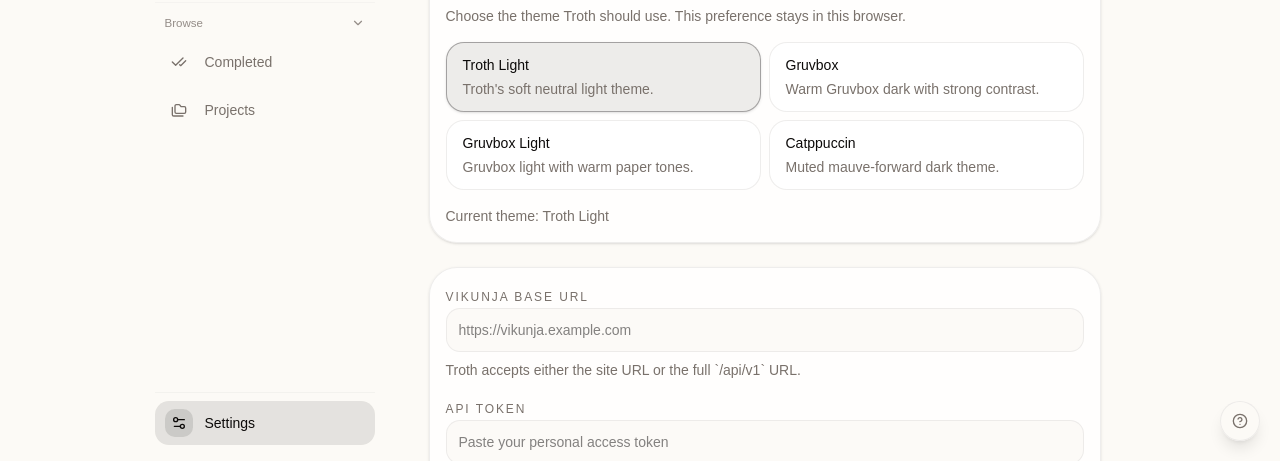
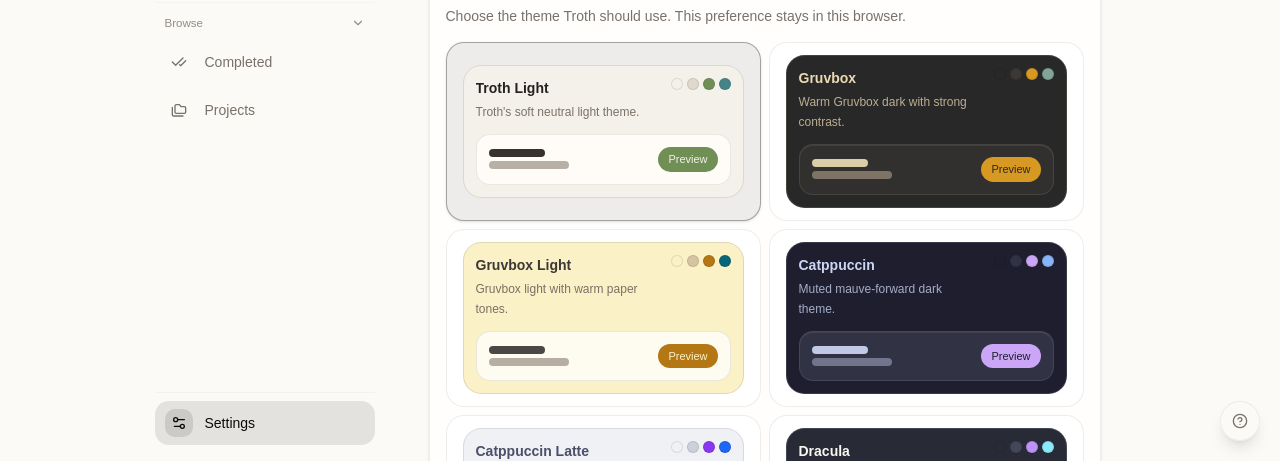
Before and after one commit to wgnrd/Troth, a SvelteKit app: page /settings in a window 1280 px wide. Shown: the part 339-800 px from the top of the page. Built offline with nearby package versions, Linux system fonts and the light colour scheme.

Commit message:
add more themes

```diff
--- a/src/lib/stores/theme.ts
+++ b/src/lib/stores/theme.ts
@@ -5,7 +5,13 @@
 const LEGACY_MODE_KEY = 'troth.theme.mode';
 
 export type ResolvedTheme = 'light' | 'dark';
-export type ThemeId = 'troth-light' | 'gruvbox' | 'gruvbox-light' | 'catppuccin';
+export type ThemeId =
+	| 'troth-light'
+	| 'gruvbox'
+	| 'gruvbox-light'
+	| 'catppuccin'
+	| 'catppuccin-latte'
+	| 'dracula';
 
 export type ThemeState = {
 	selected: ThemeId;
@@ -18,6 +24,14 @@
 	description: string;
 	resolved: ResolvedTheme;
 	themeColor: string;
+	preview: {
+		background: string;
+		card: string;
+		text: string;
+		muted: string;
+		accent: string;
+		swatches: string[];
+	};
 };
 
 export const themeOptions: ThemeOption[] = [
@@ -26,28 +40,90 @@
 		label: 'Troth Light',
 		description: "Troth's soft neutral light theme.",
 		resolved: 'light',
-		themeColor: '#f4f1ea'
+		themeColor: '#f4f1ea',
+		preview: {
+			background: '#f4f1ea',
+			card: '#fffcf7',
+			text: '#26211f',
+			muted: '#7b7267',
+			accent: '#6f8f55',
+			swatches: ['#f4f1ea', '#dfd8cc', '#6f8f55', '#458588']
+		}
 	},
 	{
 		value: 'gruvbox',
 		label: 'Gruvbox',
 		description: 'Warm Gruvbox dark with strong contrast.',
 		resolved: 'dark',
-		themeColor: '#282828'
+		themeColor: '#282828',
+		preview: {
+			background: '#282828',
+			card: '#32302f',
+			text: '#ebdbb2',
+			muted: '#bdae93',
+			accent: '#d79921',
+			swatches: ['#282828', '#3c3836', '#d79921', '#83a598']
+		}
 	},
 	{
 		value: 'gruvbox-light',
 		label: 'Gruvbox Light',
 		description: 'Gruvbox light with warm paper tones.',
 		resolved: 'light',
-		themeColor: '#fbf1c7'
+		themeColor: '#fbf1c7',
+		preview: {
+			background: '#fbf1c7',
+			card: '#fefbf0',
+			text: '#3c3836',
+			muted: '#7c6f64',
+			accent: '#b57614',
+			swatches: ['#fbf1c7', '#d5c4a1', '#b57614', '#076678']
+		}
 	},
 	{
 		value: 'catppuccin',
 		label: 'Catppuccin',
 		description: 'Muted mauve-forward dark theme.',
 		resolved: 'dark',
-		themeColor: '#1e1e2e'
+		themeColor: '#1e1e2e',
+		preview: {
+			background: '#1e1e2e',
+			card: '#313244',
+			text: '#cdd6f4',
+			muted: '#a6adc8',
+			accent: '#cba6f7',
+			swatches: ['#1e1e2e', '#313244', '#cba6f7', '#89b4fa']
+		}
+	},
+	{
+		value: 'catppuccin-latte',
+		label: 'Catppuccin Latte',
+		description: 'Creamy Catppuccin light with soft pastel accents.',
+		resolved: 'light',
+		themeColor: '#eff1f5',
+		preview: {
+			background: '#eff1f5',
+			card: '#ffffff',
+			text: '#4c4f69',
+			muted: '#7c7f93',
+			accent: '#8839ef',
+			swatches: ['#eff1f5', '#ccd0da', '#8839ef', '#1e66f5']
+		}
+	},
+	{
+		value: 'dracula',
+		label: 'Dracula',
+		description: 'Classic Dracula dark with vivid neon accents.',
+		resolved: 'dark',
+		themeColor: '#282a36',
+		preview: {
+			background: '#282a36',
+			card: '#313443',
+			text: '#f8f8f2',
+			muted: '#b2b6d3',
+			accent: '#bd93f9',
+			swatches: ['#282a36', '#44475a', '#bd93f9', '#8be9fd']
+		}
 	}
 ];
 
@@ -133,6 +209,8 @@
 		value === 'troth-light' ||
 		value === 'gruvbox' ||
 		value === 'gruvbox-light' ||
-		value === 'catppuccin'
+		value === 'catppuccin' ||
+		value === 'catppuccin-latte' ||
+		value === 'dracula'
 	);
 }
--- a/src/routes/(app)/settings/+page.svelte
+++ b/src/routes/(app)/settings/+page.svelte
@@ -162,8 +162,51 @@
 					onclick={() => theme.setTheme(option.value)}
 					aria-pressed={$theme.selected === option.value}
 				>
-					<p class="text-sm font-medium text-foreground">{option.label}</p>
-					<p class="mt-1 text-sm text-muted-foreground">{option.description}</p>
+					<div
+						class="rounded-[1.15rem] border p-3"
+						style={`background:${option.preview.background}; border-color:${option.preview.muted}33; color:${option.preview.text};`}
+					>
+						<div class="flex items-start justify-between gap-3">
+							<div class="min-w-0">
+								<p class="truncate text-sm font-semibold">{option.label}</p>
+								<p class="mt-1 text-xs leading-5" style={`color:${option.preview.muted};`}>
+									{option.description}
+								</p>
+							</div>
+							<div class="flex items-center gap-1">
+								{#each option.preview.swatches as swatch, index (`${option.value}-${index}`)}
+									<span
+										class="size-3 rounded-full border border-black/10 dark:border-white/10"
+										style={`background:${swatch};`}
+									></span>
+								{/each}
+							</div>
+						</div>
+
+						<div
+							class="mt-3 rounded-xl border p-3 shadow-[0_1px_0_rgba(255,255,255,0.08)_inset]"
+							style={`background:${option.preview.card}; border-color:${option.preview.muted}26;`}
+						>
+							<div class="flex items-center justify-between gap-3">
+								<div class="space-y-1">
+									<div
+										class="h-2 w-14 rounded-full"
+										style={`background:${option.preview.text}; opacity:0.92;`}
+									></div>
+									<div
+										class="h-2 w-20 rounded-full"
+										style={`background:${option.preview.muted}; opacity:0.55;`}
+									></div>
+								</div>
+								<div
+									class="rounded-full px-2.5 py-1 text-[11px] font-medium"
+									style={`background:${option.preview.accent}; color:${option.preview.background};`}
+								>
+									Preview
+								</div>
+							</div>
+						</div>
+					</div>
 				</button>
 			{/each}
 		</div>
--- a/src/routes/+layout.svelte
+++ b/src/routes/+layout.svelte
@@ -45,7 +45,9 @@
 			rawThemePreference === 'troth-light' ||
 			rawThemePreference === 'gruvbox' ||
 			rawThemePreference === 'gruvbox-light' ||
-			rawThemePreference === 'catppuccin'
+			rawThemePreference === 'catppuccin' ||
+			rawThemePreference === 'catppuccin-latte' ||
+			rawThemePreference === 'dracula'
 		) {
 			storedTheme = rawThemePreference;
 		} else {
@@ -58,7 +60,9 @@
 		}
 
 		const resolvedTheme =
-			storedTheme === 'gruvbox' || storedTheme === 'catppuccin' ? 'dark' : 'light';
+			storedTheme === 'gruvbox' || storedTheme === 'catppuccin' || storedTheme === 'dracula'
+				? 'dark'
+				: 'light';
 		const themeColor =
 			storedTheme === 'gruvbox'
 				? '#282828'
@@ -66,7 +70,11 @@
 					? '#fbf1c7'
 					: storedTheme === 'catppuccin'
 						? '#1e1e2e'
-						: '#f4f1ea';
+						: storedTheme === 'dracula'
+							? '#282a36'
+							: storedTheme === 'catppuccin-latte'
+								? '#eff1f5'
+								: '#f4f1ea';
 		document.documentElement.dataset.theme = storedTheme;
 		document.documentElement.classList.toggle('dark', resolvedTheme === 'dark');
 		document.documentElement.style.colorScheme = resolvedTheme;
--- a/src/routes/layout.css
+++ b/src/routes/layout.css
@@ -28,6 +28,12 @@
 	--chart-3: #458588;
 	--chart-4: #b16286;
 	--chart-5: #cc7a3e;
+	--success: #6f8f55;
+	--success-foreground: #f9f5ef;
+	--warning: #d79921;
+	--warning-foreground: #2b2521;
+	--info: #458588;
+	--info-foreground: #f9f5ef;
 	--radius: 0.625rem;
 	--sidebar: #f9f5ef;
 	--sidebar-foreground: #26211f;
@@ -65,6 +71,12 @@
 	--chart-3: oklch(0.648 0.2 131.684);
 	--chart-4: oklch(0.532 0.157 131.589);
 	--chart-5: oklch(0.453 0.124 130.933);
+	--success: oklch(0.645 0.154 144.4);
+	--success-foreground: oklch(0.985 0.001 106.423);
+	--warning: oklch(0.768 0.233 130.85);
+	--warning-foreground: oklch(0.216 0.006 56.043);
+	--info: oklch(0.61 0.115 230.3);
+	--info-foreground: oklch(0.985 0.001 106.423);
 	--radius: 0.625rem;
 	--sidebar: oklch(0.985 0.001 106.423);
 	--sidebar-foreground: oklch(0.147 0.004 49.25);
@@ -102,6 +114,12 @@
 	--chart-3: #076678;
 	--chart-4: #8f3f71;
 	--chart-5: #af3a03;
+	--success: #79740e;
+	--success-foreground: #fbf1c7;
+	--warning: #b57614;
+	--warning-foreground: #fbf1c7;
+	--info: #076678;
+	--info-foreground: #fbf1c7;
 	--sidebar: #f2e5bc;
 	--sidebar-foreground: #3c3836;
 	--sidebar-primary: #b57614;
@@ -138,6 +156,12 @@
 	--chart-3: #83a598;
 	--chart-4: #d3869b;
 	--chart-5: #fe8019;
+	--success: #b8bb26;
+	--success-foreground: #282828;
+	--warning: #d79921;
+	--warning-foreground: #282828;
+	--info: #83a598;
+	--info-foreground: #282828;
 	--sidebar: #1d2021;
 	--sidebar-foreground: #ebdbb2;
 	--sidebar-primary: #d79921;
@@ -174,6 +198,12 @@
 	--chart-3: #f9e2af;
 	--chart-4: #cba6f7;
 	--chart-5: #f38ba8;
+	--success: #a6e3a1;
+	--success-foreground: #1e1e2e;
+	--warning: #f9e2af;
+	--warning-foreground: #1e1e2e;
+	--info: #89b4fa;
+	--info-foreground: #1e1e2e;
 	--sidebar: #181825;
 	--sidebar-foreground: #cdd6f4;
 	--sidebar-primary: #cba6f7;
@@ -184,6 +214,90 @@
 	--sidebar-ring: #89b4fa;
 	--project-chip-base: #313244;
 	--project-chip-text-base: #cdd6f4;
+}
+
+:root[data-theme='dracula'] {
+	--background: #282a36;
+	--foreground: #f8f8f2;
+	--card: #313443;
+	--card-foreground: #f8f8f2;
+	--popover: #313443;
+	--popover-foreground: #f8f8f2;
+	--primary: #bd93f9;
+	--primary-foreground: #282a36;
+	--secondary: #44475a;
+	--secondary-foreground: #f8f8f2;
+	--muted: #44475a;
+	--muted-foreground: #b2b6d3;
+	--accent: #6272a4;
+	--accent-foreground: #f8f8f2;
+	--destructive: #ff5555;
+	--border: rgb(248 248 242 / 14%);
+	--input: rgb(248 248 242 / 12%);
+	--ring: #8be9fd;
+	--chart-1: #8be9fd;
+	--chart-2: #50fa7b;
+	--chart-3: #f1fa8c;
+	--chart-4: #bd93f9;
+	--chart-5: #ff79c6;
+	--success: #50fa7b;
+	--success-foreground: #282a36;
+	--warning: #f1fa8c;
+	--warning-foreground: #282a36;
+	--info: #8be9fd;
+	--info-foreground: #282a36;
+	--sidebar: #21222c;
+	--sidebar-foreground: #f8f8f2;
+	--sidebar-primary: #bd93f9;
+	--sidebar-primary-foreground: #282a36;
+	--sidebar-accent: #313443;
+	--sidebar-accent-foreground: #f8f8f2;
+	--sidebar-border: rgb(248 248 242 / 12%);
+	--sidebar-ring: #8be9fd;
+	--project-chip-base: #313443;
+	--project-chip-text-base: #f8f8f2;
+}
+
+:root[data-theme='catppuccin-latte'] {
+	--background: #eff1f5;
+	--foreground: #4c4f69;
+	--card: #ffffff;
+	--card-foreground: #4c4f69;
+	--popover: #ffffff;
+	--popover-foreground: #4c4f69;
+	--primary: #8839ef;
+	--primary-foreground: #eff1f5;
+	--secondary: #e6e9ef;
+	--secondary-foreground: #4c4f69;
+	--muted: #e6e9ef;
+	--muted-foreground: #7c7f93;
+	--accent: #dce0e8;
+	--accent-foreground: #4c4f69;
+	--destructive: #d20f39;
+	--border: #ccd0da;
+	--input: #ccd0da;
+	--ring: #1e66f5;
+	--chart-1: #1e66f5;
+	--chart-2: #40a02b;
+	--chart-3: #df8e1d;
+	--chart-4: #8839ef;
+	--chart-5: #ea76cb;
+	--success: #40a02b;
+	--success-foreground: #eff1f5;
+	--warning: #df8e1d;
+	--warning-foreground: #eff1f5;
+	--info: #1e66f5;
+	--info-foreground: #eff1f5;
+	--sidebar: #e6e9ef;
+	--sidebar-foreground: #4c4f69;
+	--sidebar-primary: #8839ef;
+	--sidebar-primary-foreground: #eff1f5;
+	--sidebar-accent: #dce0e8;
+	--sidebar-accent-foreground: #4c4f69;
+	--sidebar-border: #ccd0da;
+	--sidebar-ring: #1e66f5;
+	--project-chip-base: #ffffff;
+	--project-chip-text-base: #4c4f69;
 }
 
 @theme inline {
@@ -201,10 +315,16 @@
 	--color-chart-3: var(--chart-3);
 	--color-chart-2: var(--chart-2);
 	--color-chart-1: var(--chart-1);
+	--color-info-foreground: var(--info-foreground);
+	--color-info: var(--info);
 	--color-ring: var(--ring);
 	--color-input: var(--input);
 	--color-border: var(--border);
 	--color-destructive: var(--destructive);
+	--color-warning-foreground: var(--warning-foreground);
+	--color-warning: var(--warning);
+	--color-success-foreground: var(--success-foreground);
+	--color-success: var(--success);
 	--color-accent-foreground: var(--accent-foreground);
 	--color-accent: var(--accent);
 	--color-muted-foreground: var(--muted-foreground);
```
